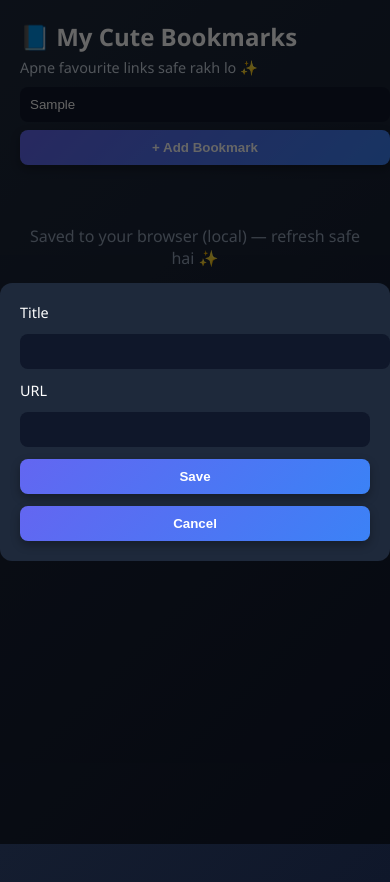
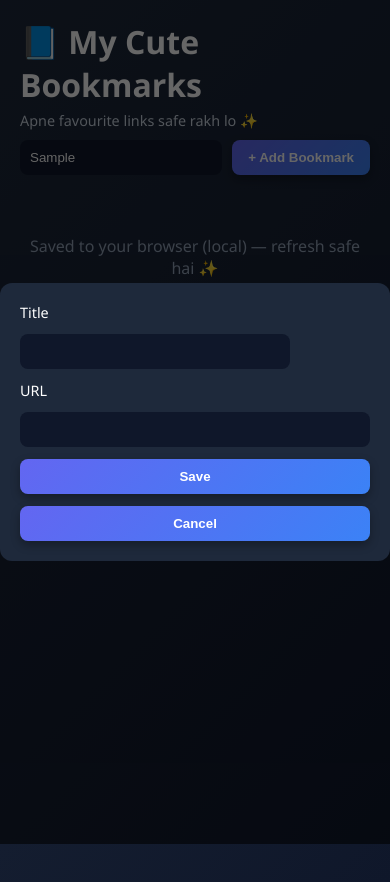
Before and after one commit to nisha-kushwaha89/my-cute-bookmarks, a plain HTML site: page index.html in a window 390 px wide. Both pictures are taken after typing "Sample" into the empty fields and a click on the button "+ Add Bookmark". Drawn offline with Linux system fonts and the light colour scheme.

Commit message:
Update index.html

```diff
--- a/index.html
+++ b/index.html
@@ -143,29 +143,6 @@
       background: #0f172a;
       color: #fff;
     }
-
-    /* 📱 Responsive Design */
-    @media (max-width: 600px) {
-      h1 {
-        font-size: 1.5rem;
-      }
-      header {
-        flex-direction: column;
-        align-items: flex-start;
-      }
-      .search {
-        width: 100%;
-        flex-direction: column;
-        gap: 8px;
-      }
-      input[type="text"] {
-        width: 100%;
-      }
-      .actions button {
-        flex: 1;
-        text-align: center;
-      }
-    }
   </style>
 </head>
 <body>
@@ -225,7 +202,7 @@
             <div class="actions">
               <button onclick="window.open('${bm.url}', '_blank')">Open</button>
               <button onclick="editBookmark(${i})">Edit</button>
-              <button onclick="deleteBookmark(${i})">Del</button>
+              <button onclick="deleteBookmark(${i})">Delete</button>
             </div>
           `;
           grid.appendChild(card);
@@ -233,11 +210,13 @@
       }
     }
 
-    function openModal() {
+    function openModal(isEdit = false) {
       modal.classList.add('active');
-      titleInput.value = '';
-      urlInput.value = '';
-      editIndex = null;
+      if (!isEdit) {  // ✅ Add karte time clear karo
+        titleInput.value = '';
+        urlInput.value = '';
+        editIndex = null;
+      }
     }
     function closeModal() {
       modal.classList.remove('active');
@@ -262,7 +241,7 @@
       titleInput.value = bm.title;
       urlInput.value = bm.url;
       editIndex = i;
-      openModal();
+      openModal(true); // ✅ edit ke time input clear na ho
     }
 
     function deleteBookmark(i) {
@@ -285,7 +264,7 @@
           <div class="actions">
             <button onclick="window.open('${bm.url}', '_blank')">Open</button>
             <button onclick="editBookmark(${i})">Edit</button>
-            <button onclick="deleteBookmark(${i})">Del</button>
+            <button onclick="deleteBookmark(${i})">Delete</button>
           </div>
         `;
         grid.appendChild(card);
```
